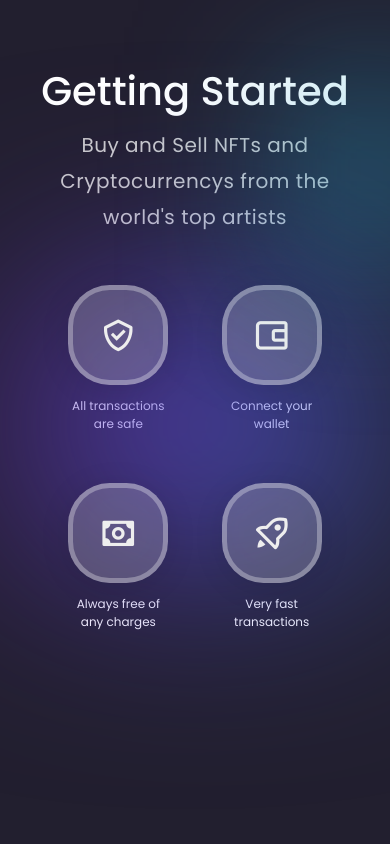
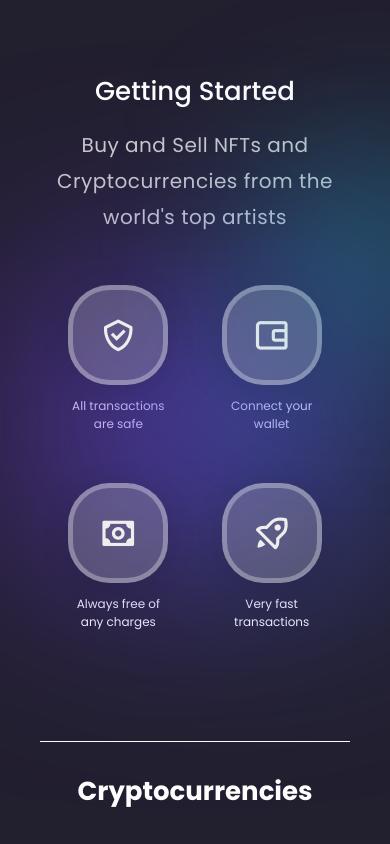
Before and after one commit to ArmanGolkar/CryptoLandingPage, a plain HTML site: page index.html in a window 390 px wide. Shown: the part 1280-2124 px from the top of the page. Drawn offline with nearby package versions, Linux system fonts and the light colour scheme; no server answers.

Commit message:
Added a header and fixed some css

```diff
--- a/index.html
+++ b/index.html
@@ -67,7 +67,7 @@
             <!-- Get Started -->
             <div class="get-started">
                 <p class="header">Getting Started</p>
-                <p class="info-text"> Buy and Sell NFTs and Cryptocurrencys from the world's top artists</p>
+                <p class="info-text"> Buy and Sell NFTs and Cryptocurrencies from the world's top artists</p>
                 <div class="items-box">
                     <div class="item-container">
                         <div class="item">
@@ -98,6 +98,7 @@
             <!-- End of Get Started -->
             <!-- Crypto Price List -->
             <div class="price-list">
+            <h2 class="">Cryptocurrencies</h2>
             <div class="Price-container"></div>
             </div>
             <!-- End of Crypto Price List -->
--- a/style.css
+++ b/style.css
@@ -388,6 +388,10 @@ body{
     .top-container{
         margin-top: 4rem !important;
     }
+    .get-started .header{
+        text-align: center;
+        font-size: 26px;
+    }
 
     .top-container .info-box{
         max-height: none;
@@ -456,7 +460,17 @@ body{
 
 
 /* Crypto price List */
-
+.price-list{
+    margin-top: 60px;
+    margin-bottom: 100px;
+}
+.price-list h2{
+    font-size: 50px;
+    color: #fff;
+    text-align: center;
+    border-top: #fff 2px solid;
+    padding-top: 30px;
+}
 
 .Price-container {
     height: 70vh;
@@ -465,7 +479,7 @@ body{
     align-items: center;
     justify-content: space-evenly;
     background: transparent;
-    margin-top: 20px;
+    margin-top: 40px;
     box-sizing: border-box;
     gap: 10px;
 }
@@ -549,6 +563,13 @@ body{
     color: #ff4040;
 }
  @media (max-width: 650px) {
+    .price-list h2{
+        font-size: 26px;
+        color: #fff;
+        text-align: center;
+        border-top: #fff 1px solid;
+        padding-top: 30px;
+    }
     .Price-container {
         height: 80vh;
         display: flex;
@@ -611,7 +632,7 @@ body{
 
     .coin .coin-price .price{
         font-size: 16px;
-        font-weight: 700;
+        font-weight: 500;
         margin-top: -6px;
     }
 
```
